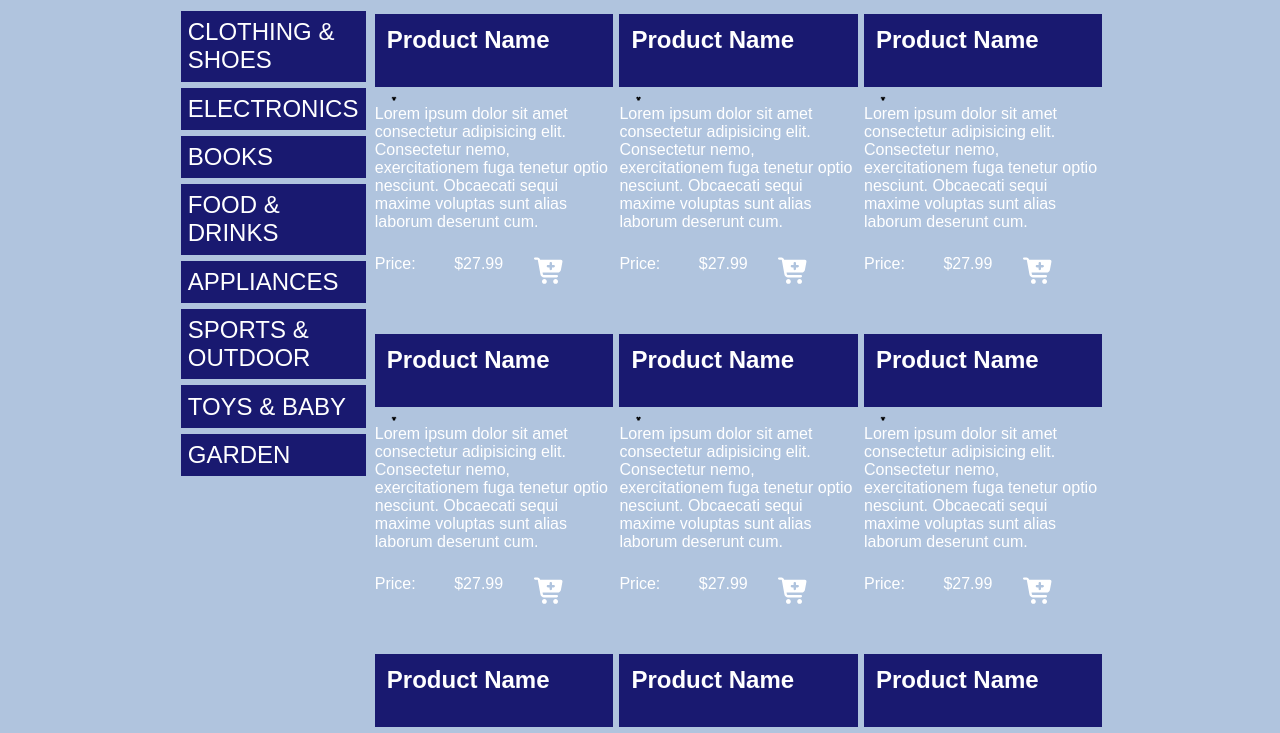
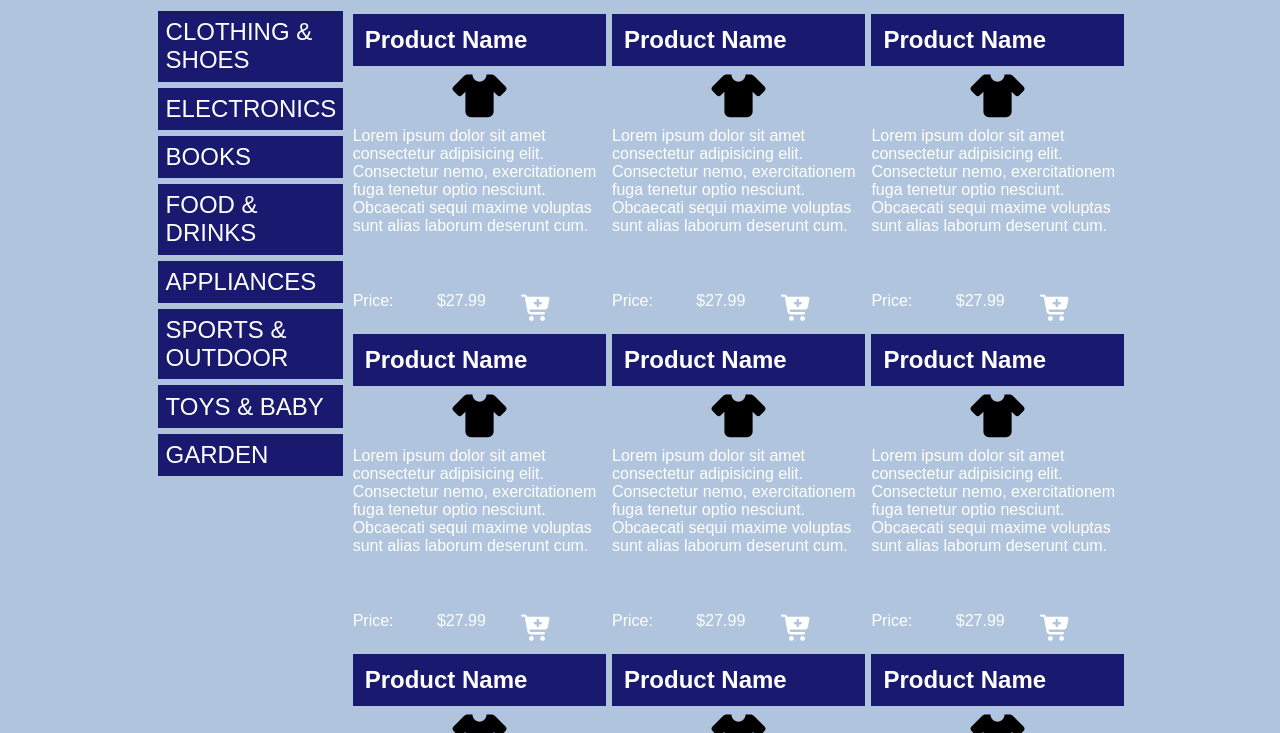
Before and after one commit to torbitj/qwirty, a plain HTML site: page index.html in a window 1280 px wide. Shown: the part 123-856 px from the top of the page. Drawn offline with Linux system fonts and the light colour scheme; a web font is replaced by a local one.

Commit message:
Add min height for figure and update grid row sizing in price tage

```diff
--- a/assets/css/style.css
+++ b/assets/css/style.css
@@ -13,7 +13,7 @@ body {
   font-family: 'STIX Two Text', sans-serif;
   color: white;
   display: grid;
-  grid-template-columns: 1.5fr 8fr 1.5fr;
+  grid-template-columns: 1.25fr 8fr 1.25fr;
   grid-template-areas:
   "header header header"
   ". main ."
@@ -65,9 +65,13 @@ aside {
   align-items: center;
 }
 
+figure {
+  min-height: 0;
+}
+
 figure img {
-  height: 3%;
-  width: 16%;
+  height: 25%;
+  width: 100%;
 }
 
 footer {
@@ -179,7 +183,7 @@ a {
 .product-item {
   padding: 0.2em;
   display: grid;
-  grid-template-rows: 1fr 2fr 1fr;
+  grid-template-rows: max-content 2fr max-content;
 }
 
 .price-tag {
```
